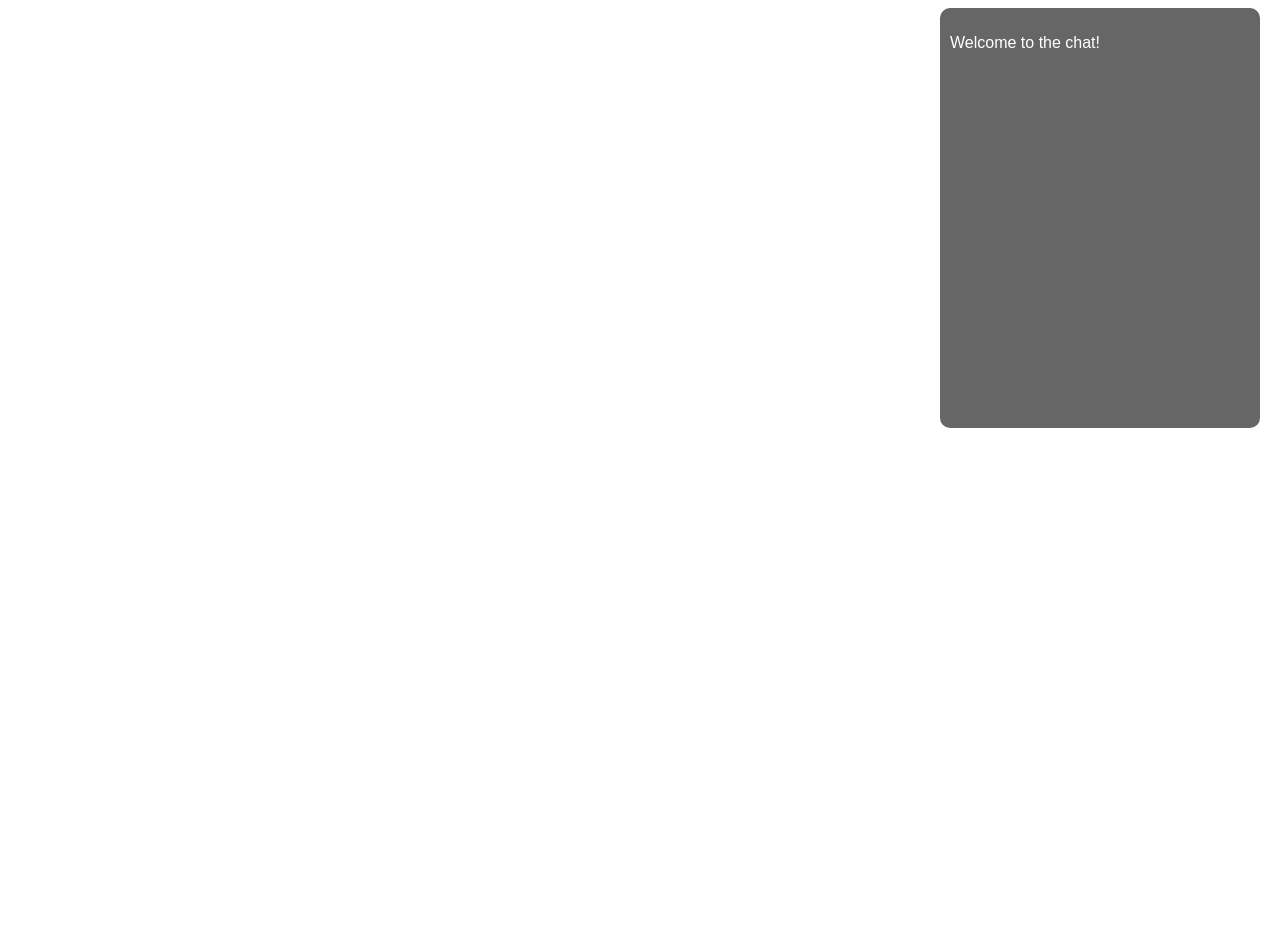
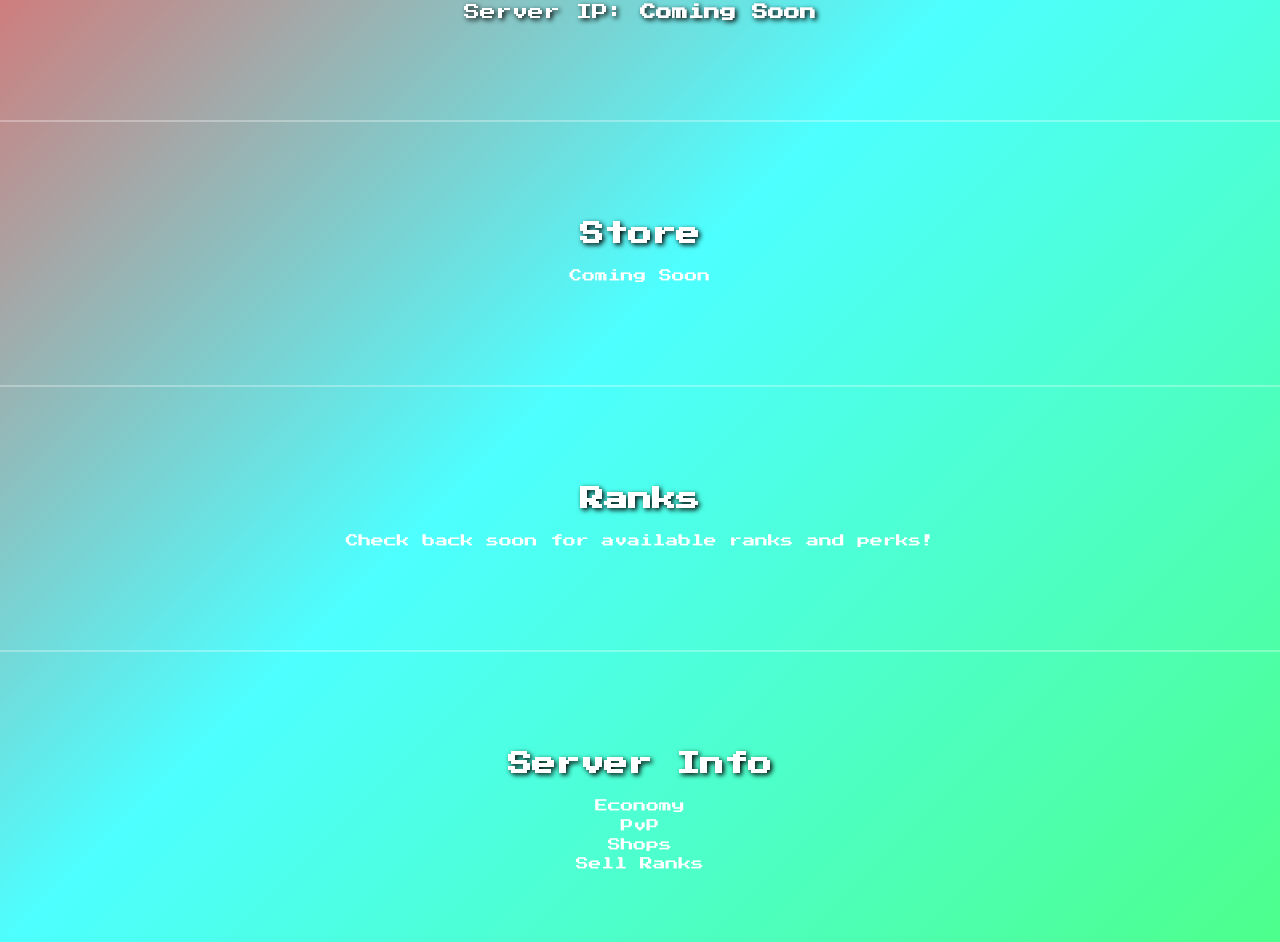
Before and after one commit to 4kittykittykittycat-gif/250smp-website, a plain HTML site: page index.html in a window 1280 px wide. Shown: the part 352-1294 px from the top of the page. Before the commit the page ends 800 px from the top, so only its background shows below. Drawn offline with Linux system fonts and the light colour scheme.

Commit message:
Update index.html

```diff
--- a/index.html
+++ b/index.html
@@ -1,41 +1,57 @@
 <!DOCTYPE html>
 <html lang="en">
 <head>
-<meta charset="UTF-8">
-<meta name="viewport" content="width=device-width, initial-scale=1.0">
-<title>My Website</title>
-<style>
-  body {
-    margin: 0;
-    padding: 0;
-    height: 100vh;
-    width: 100vw;
-    background-image: url('4805d126-0aa2-4164-820b-2c5d2ed276da.webp');
-    background-size: cover; /* ensures it fills the screen */
-    background-position: center;
-    background-repeat: no-repeat;
-    font-family: Arial, sans-serif;
-  }
+  <meta charset="UTF-8" />
+  <meta name="viewport" content="width=device-width, initial-scale=1.0" />
+  <title>TwoFiftyMC</title>
 
-  .chatbox {
-    position: fixed;
-    bottom: 20px;
-    right: 20px;
-    width: 300px;
-    height: 400px;
-    background: rgba(0,0,0,0.6);
-    color: white;
-    padding: 10px;
-    border-radius: 10px;
-    overflow-y: auto;
-  }
-</style>
+  <!-- Fonts -->
+  <link href="https://fonts.googleapis.com/css2?family=Press+Start+2P&display=swap" rel="stylesheet">
+
+  <!-- CSS -->
+  <link rel="stylesheet" href="styles.css" />
 </head>
 <body>
 
-<div class="chatbox">
-  <p>Welcome to the chat!</p>
-</div>
+  <!-- Top header -->
+  <header class="top-header">
+    <h1>250SMP</h1>
+  </header>
+
+  <!-- Navbar -->
+  <nav class="navbar">
+    <a class="nav-store" href="#store">Store</a>
+    <a class="nav-ranks" href="#ranks">Ranks</a>
+    <a class="nav-info" href="#info">Info</a>
+    <a class="nav-discord" href="https://discord.gg/gBBatp2MCs" target="_blank" rel="noopener">Discord</a>
+  </nav>
+
+  <!-- Main section -->
+  <main class="main-section">
+    <h2 class="server-title">TwoFiftyMC</h2>
+    <p class="server-ip">Server IP: <strong>Coming Soon</strong></p>
+  </main>
+
+  <!-- Sections -->
+  <section id="store" class="section">
+    <h3>Store</h3>
+    <p>Coming Soon</p>
+  </section>
+
+  <section id="ranks" class="section">
+    <h3>Ranks</h3>
+    <p>Check back soon for available ranks and perks!</p>
+  </section>
+
+  <section id="info" class="section">
+    <h3>Server Info</h3>
+    <ul>
+      <li>Economy</li>
+      <li>PvP</li>
+      <li>Shops</li>
+      <li>Sell Ranks</li>
+    </ul>
+  </section>
 
 </body>
 </html>
```
